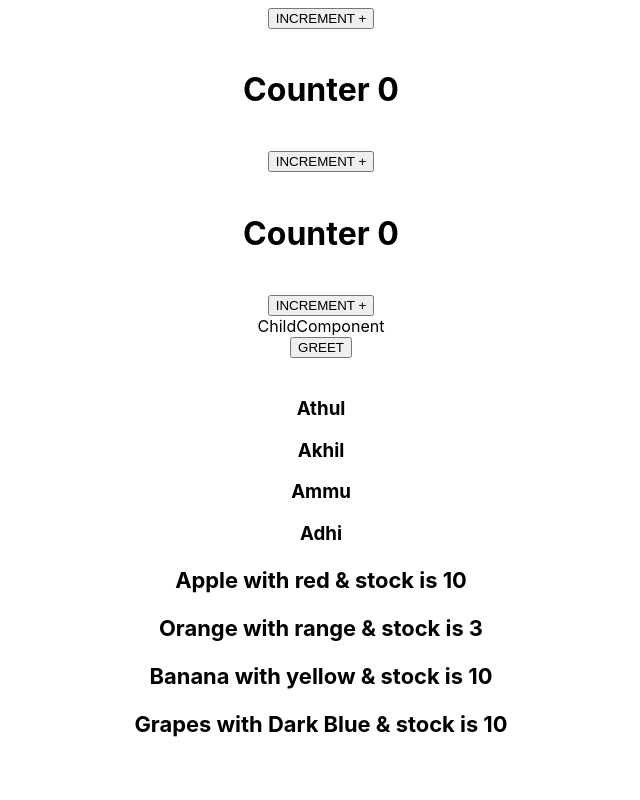
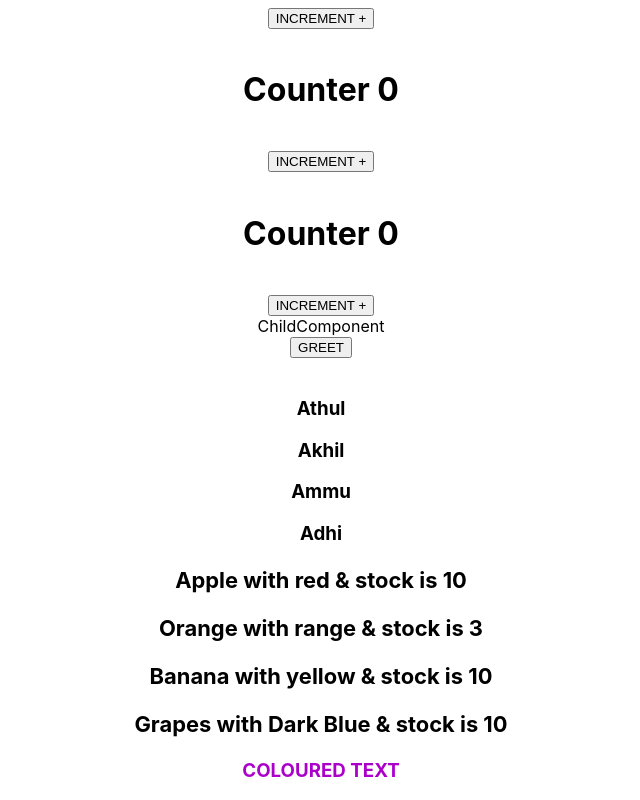
Before and after one commit to athul-22/react-app-basic, a React (Create React App) app: page / in a window 1280 px wide. Shown: the part 511-1311 px from the top of the page, without its empty margins (319-959 px from the left). Before the commit the page ends 1270 px from the top, so only its background shows below. Built offline with nearby package versions, Linux system fonts and the light colour scheme.

Commit message:
CSS STYLING

```diff
--- a/src/App.js
+++ b/src/App.js
@@ -9,6 +9,7 @@ import Counter from './Compoents/Counter';
 import ParentComponent from './Compoents/ParentComponent'
 import ListRendering from './Compoents/ListRendering'
 import MultiArray from './Compoents/MultiArray';
+import Styling from './Styling/Styling';
 
 
 function App() {
@@ -29,6 +30,7 @@ function App() {
     <br/>
     <ListRendering/>
     <MultiArray/>
+    <Styling/>
     </div>
   );
 }
--- /dev/null
+++ b/src/Styling/Styling.css
@@ -0,0 +1,3 @@
+.text {
+    color: rgb(171, 0, 202);
+}
--- /dev/null
+++ b/src/Styling/Styling.js
@@ -0,0 +1,14 @@
+import React, { Component } from 'react'
+import './Styling.css'
+
+class Styling  extends Component {
+  render() {
+    return (
+      <div>
+        <h3 className='text'>COLOURED TEXT</h3>
+      </div>
+    )
+  }
+}
+
+export default Styling
```
